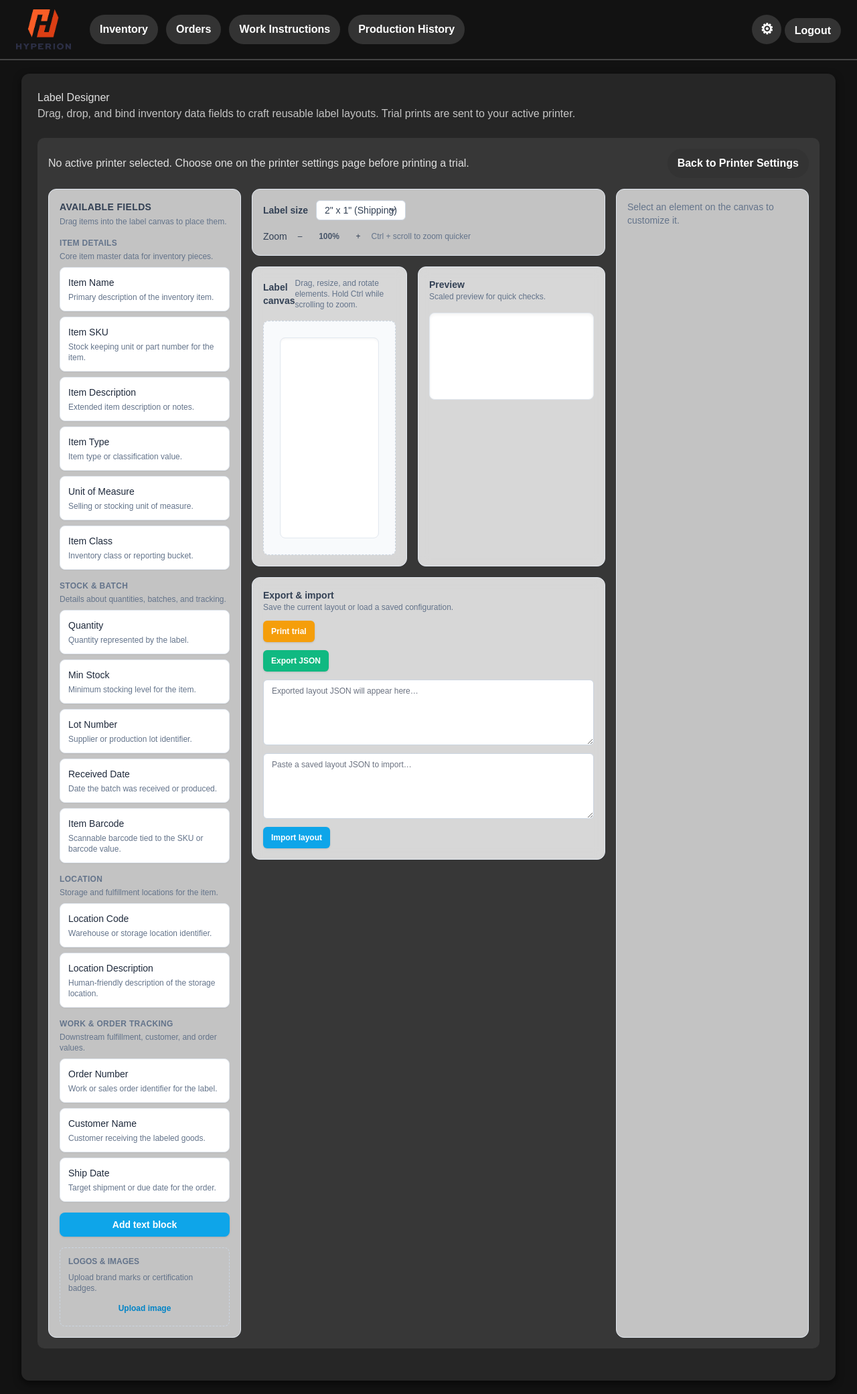
After one commit to baldus/Hyperion-Operations-Hub, a Flask app: page /settings/printers/designer in a window 1280 px wide. The commit adds this page. Shown: the whole page at 67% size. Run offline with Flask 2, Linux system fonts and the light colour scheme; a user stored in the database is signed in; data comes from the database, SQL or seed files in the repository; data that the repository does not hold is empty; some libraries are stand-ins or nearby versions.

Commit message:
Refine label designer bindings and routing

```diff
--- a/invapp2/invapp/routes/printers.py
+++ b/invapp2/invapp/routes/printers.py
@@ -2,6 +2,7 @@ from flask import (
     Blueprint,
     current_app,
     flash,
+    jsonify,
     redirect,
     render_template,
     request,
@@ -135,3 +136,60 @@ def printer_settings():
         zebra_port=current_app.config.get("ZEBRA_PRINTER_PORT", ""),
         is_admin=current_user.has_role("admin"),
     )
+
+
+@bp.route("/designer", methods=["GET"], strict_slashes=False)
+@login_required
+@require_roles("admin")
+def label_designer():
+    printers = Printer.query.order_by(Printer.name.asc()).all()
+    selected_printer = None
+    selected_printer_id = session.get("selected_printer_id")
+    if selected_printer_id:
+        selected_printer = Printer.query.get(selected_printer_id)
+
+    if selected_printer is None and printers:
+        selected_printer = printers[0]
+        session.setdefault("selected_printer_id", selected_printer.id)
+
+    if selected_printer:
+        _apply_printer_configuration(selected_printer)
+
+    return render_template(
+        "settings/label_designer.html",
+        selected_printer=selected_printer,
+        printers=printers,
+    )
+
+
+@bp.post("/designer/print-trial")
+@login_required
+@require_roles("admin")
+def label_designer_print_trial():
+    payload = request.get_json(silent=True) or {}
+    layout = payload.get("layout")
+    if not isinstance(layout, dict):
+        return jsonify({"message": "Layout payload is required for a trial print."}), 400
+
+    selected_printer = None
+    selected_printer_id = session.get("selected_printer_id")
+    if selected_printer_id:
+        selected_printer = Printer.query.get(selected_printer_id)
+
+    if selected_printer is None:
+        return (
+            jsonify({"message": "Select an active printer before sending a trial print."}),
+            400,
+        )
+
+    current_app.logger.info(
+        "Label designer trial print queued for %s: %s", selected_printer.name, layout
+    )
+
+    return jsonify(
+        {
+            "ok": True,
+            "message": f"Trial print queued for {selected_printer.name}.",
+            "printer": selected_printer.name,
+        }
+    )
--- a/invapp2/invapp/static/js/label-designer.js
+++ b/invapp2/invapp/static/js/label-designer.js
@@ -1,5 +1,6 @@
 (() => {
   const { useState, useMemo, useRef, useEffect } = React;
+  const DESIGNER_CONFIG = window.labelDesignerConfig || {};
 
   const uniqueId = () => `element-${Math.random().toString(36).slice(2)}-${Date.now()}`;
 
@@ -10,39 +11,156 @@
     { id: 'custom', name: 'Custom', width: 700, height: 400 }
   ];
 
-  const DEFAULT_FIELDS = [
+  const DATA_FIELD_GROUPS = [
     {
-      id: 'recipientName',
-      label: 'Recipient Name',
-      fieldKey: 'recipient_name',
-      preview: 'Recipient Name',
-      description: 'Customer or contact full name.'
+      id: 'item',
+      label: 'Item Details',
+      description: 'Core item master data for inventory pieces.',
+      fields: [
+        {
+          id: 'item-name',
+          label: 'Item Name',
+          fieldKey: 'inventory.item.name',
+          preview: 'Aluminum Gate Panel',
+          description: 'Primary description of the inventory item.'
         },
         {
-      id: 'address',
-      label: 'Address',
-      fieldKey: 'address',
-      preview: '1234 Elm St.\nSpringfield, IL 62704',
-      description: 'Destination street and city.',
-      defaultHeight: 90
+          id: 'item-sku',
+          label: 'Item SKU',
+          fieldKey: 'inventory.item.sku',
+          preview: 'SKU: GATE-AL-42',
+          description: 'Stock keeping unit or part number for the item.'
         },
         {
-      id: 'orderNumber',
-      label: 'Order Number',
-      fieldKey: 'order_number',
-      preview: 'Order #102938',
-      description: 'Order reference identifier.'
+          id: 'item-description',
+          label: 'Item Description',
+          fieldKey: 'inventory.item.description',
+          preview: '42" powder coated aluminum gate panel',
+          description: 'Extended item description or notes.',
+          defaultHeight: 96
+        },
+        {
+          id: 'item-type',
+          label: 'Item Type',
+          fieldKey: 'inventory.item.type',
+          preview: 'Type: Assembly',
+          description: 'Item type or classification value.'
+        },
+        {
+          id: 'item-unit',
+          label: 'Unit of Measure',
+          fieldKey: 'inventory.item.unit',
+          preview: 'Unit: ea',
+          description: 'Selling or stocking unit of measure.'
+        },
+        {
+          id: 'item-class',
+          label: 'Item Class',
+          fieldKey: 'inventory.item.item_class',
+          preview: 'Class: Finished Goods',
+          description: 'Inventory class or reporting bucket.'
+        }
+      ]
+    },
+    {
+      id: 'stock',
+      label: 'Stock & Batch',
+      description: 'Details about quantities, batches, and tracking.',
+      fields: [
+        {
+          id: 'quantity',
+          label: 'Quantity',
+          fieldKey: 'inventory.stock.quantity',
+          preview: 'Qty: 24',
+          description: 'Quantity represented by the label.'
+        },
+        {
+          id: 'min-stock',
+          label: 'Min Stock',
+          fieldKey: 'inventory.item.min_stock',
+          preview: 'Min: 12',
+          description: 'Minimum stocking level for the item.'
+        },
+        {
+          id: 'lot-number',
+          label: 'Lot Number',
+          fieldKey: 'inventory.batch.lot_number',
+          preview: 'Lot #A1-2048',
+          description: 'Supplier or production lot identifier.'
+        },
+        {
+          id: 'received-date',
+          label: 'Received Date',
+          fieldKey: 'inventory.batch.received_date',
+          preview: 'Received: 2024-03-12',
+          description: 'Date the batch was received or produced.'
         },
         {
           id: 'barcode',
-      label: 'Barcode',
-      fieldKey: 'barcode',
-      preview: '|| BARCODE ||',
-      description: 'Auto-generated barcode placeholder.',
+          label: 'Item Barcode',
+          fieldKey: 'inventory.item.barcode',
+          preview: '|| ITEM BARCODE ||',
+          description: 'Scannable barcode tied to the SKU or barcode value.',
           type: 'barcode',
           defaultHeight: 120
         }
+      ]
+    },
+    {
+      id: 'location',
+      label: 'Location',
+      description: 'Storage and fulfillment locations for the item.',
+      fields: [
+        {
+          id: 'location-code',
+          label: 'Location Code',
+          fieldKey: 'inventory.location.code',
+          preview: 'LOC: RACK-3B',
+          description: 'Warehouse or storage location identifier.'
+        },
+        {
+          id: 'location-description',
+          label: 'Location Description',
+          fieldKey: 'inventory.location.description',
+          preview: 'North warehouse - Rack aisle 3, bay B',
+          description: 'Human-friendly description of the storage location.',
+          defaultHeight: 90
+        }
+      ]
+    },
+    {
+      id: 'order',
+      label: 'Work & Order Tracking',
+      description: 'Downstream fulfillment, customer, and order values.',
+      fields: [
+        {
+          id: 'order-number',
+          label: 'Order Number',
+          fieldKey: 'orders.order.number',
+          preview: 'WO-5843',
+          description: 'Work or sales order identifier for the label.'
+        },
+        {
+          id: 'customer-name',
+          label: 'Customer Name',
+          fieldKey: 'orders.customer.name',
+          preview: 'Customer: Horizon Builders',
+          description: 'Customer receiving the labeled goods.'
+        },
+        {
+          id: 'ship-date',
+          label: 'Ship Date',
+          fieldKey: 'orders.shipment.date',
+          preview: 'Ship: 2024-03-15',
+          description: 'Target shipment or due date for the order.'
+        }
+      ]
+    }
   ];
+
+  const ALL_FIELDS = DATA_FIELD_GROUPS.flatMap((group) =>
+    group.fields.map((field) => ({ ...field, groupId: group.id, groupLabel: group.label }))
+  );
 
   const FONT_FAMILIES = [
     { value: 'Inter, sans-serif', label: 'Inter' },
@@ -81,6 +199,15 @@
       fieldKey: field.fieldKey,
       label: field.label,
       text: field.preview,
+      dataBinding: field.groupId
+        ? {
+            groupId: field.groupId,
+            fieldId: field.id,
+            label: field.label,
+            fieldKey: field.fieldKey,
+            groupLabel: field.groupLabel
+          }
+        : null,
       x: clamp(point.x - width / 2, 0, Math.max(labelSize.width - width, 0)),
       y: clamp(point.y - height / 2, 0, Math.max(labelSize.height - height, 0)),
       width,
@@ -102,6 +229,8 @@
       id: uniqueId(),
       type: 'text',
       text: 'Custom text',
+      dataBinding: null,
+      fieldKey: null,
       x: (labelSize.width - width) / 2,
       y: (labelSize.height - height) / 2,
       width,
@@ -124,6 +253,7 @@
       id: uniqueId(),
       type: 'image',
       src,
+      dataBinding: null,
       x: (labelSize.width - baseWidth) / 2,
       y: (labelSize.height - height) / 2,
       width: baseWidth,
@@ -231,9 +361,13 @@
     const [exportedJSON, setExportedJSON] = useState('');
     const [importValue, setImportValue] = useState('');
     const [customSize, setCustomSize] = useState({ width: LABEL_SIZES[3].width, height: LABEL_SIZES[3].height });
+    const [isPrinting, setIsPrinting] = useState(false);
+    const [printFeedback, setPrintFeedback] = useState(null);
     const canvasRef = useRef(null);
     const fileInputRef = useRef(null);
     const elementsRef = useRef(elements);
+    const { trialPrintUrl, selectedPrinterName } = DESIGNER_CONFIG;
+    const canSendTrial = Boolean(trialPrintUrl);
 
     useEffect(() => {
       elementsRef.current = elements;
@@ -266,10 +400,55 @@
       });
     }, [activeLabelSize.width, activeLabelSize.height]);
 
+    useEffect(() => {
+      setElements((prev) => {
+        let changed = false;
+        const next = prev.map((el) => {
+          if (el.fieldKey && !el.dataBinding) {
+            const match = ALL_FIELDS.find((field) => field.fieldKey === el.fieldKey);
+            if (match) {
+              changed = true;
+              return {
+                ...el,
+                label: el.label || match.label,
+                dataBinding: {
+                  groupId: match.groupId,
+                  fieldId: match.id,
+                  label: match.label,
+                  fieldKey: match.fieldKey,
+                  groupLabel: match.groupLabel
+                }
+              };
+            }
+          }
+          return el;
+        });
+        return changed ? next : prev;
+      });
+    }, []);
+
     const selectedElement = useMemo(
       () => elements.find((el) => el.id === selectedId) || null,
       [elements, selectedId]
     );
+
+    const selectedBinding = useMemo(() => {
+      if (!selectedElement) return null;
+      if (selectedElement.dataBinding) return selectedElement.dataBinding;
+      if (selectedElement.fieldKey) {
+        const match = ALL_FIELDS.find((field) => field.fieldKey === selectedElement.fieldKey);
+        if (match) {
+          return {
+            groupId: match.groupId,
+            fieldId: match.id,
+            label: match.label,
+            fieldKey: match.fieldKey,
+            groupLabel: match.groupLabel
+          };
+        }
+      }
+      return null;
+    }, [selectedElement]);
 
     const updateElement = (id, updates) => {
       setElements((prev) => prev.map((el) => (el.id === id ? { ...el, ...updates } : el)));
@@ -291,9 +470,9 @@
       event.preventDefault();
       const data = event.dataTransfer.getData('text/plain');
       if (!data) return;
-      const [kind, key] = data.split(':');
+      const [kind, groupId, fieldId] = data.split(':');
       if (kind !== 'field') return;
-      const field = DEFAULT_FIELDS.find((f) => f.id === key);
+      const field = ALL_FIELDS.find((f) => f.groupId === groupId && f.id === fieldId);
       if (!field) return;
       const bounds = canvasRef.current?.getBoundingClientRect();
       if (!bounds) return;
@@ -441,8 +620,7 @@
       event.target.value = '';
     };
 
-    const handleExport = () => {
-      const payload = {
+    const buildLayoutPayload = () => ({
       labelSize: {
         width: activeLabelSize.width,
         height: activeLabelSize.height
@@ -472,10 +650,51 @@
           base.fieldKey = el.fieldKey;
           base.label = el.label;
         }
+        if (el.dataBinding) {
+          base.dataBinding = el.dataBinding;
+        }
         return base;
       })
+    });
+
+    const handleExport = () => {
+      const payload = buildLayoutPayload();
+      setExportedJSON(JSON.stringify(payload, null, 2));
     };
-      setExportedJSON(JSON.stringify(payload, null, 2));
+
+    const handleTrialPrint = async () => {
+      setPrintFeedback(null);
+      if (!trialPrintUrl) {
+        setPrintFeedback({ type: 'error', message: 'Trial print endpoint is not configured.' });
+        return;
+      }
+      setIsPrinting(true);
+      try {
+        const payload = buildLayoutPayload();
+        const response = await fetch(trialPrintUrl, {
+          method: 'POST',
+          headers: { 'Content-Type': 'application/json' },
+          body: JSON.stringify({ layout: payload })
+        });
+        const result = await response.json().catch(() => ({}));
+        if (!response.ok) {
+          throw new Error(result?.message || 'Failed to send the trial print.');
+        }
+        setPrintFeedback({
+          type: 'success',
+          message:
+            result?.message ||
+            `Trial print sent${selectedPrinterName ? ` to ${selectedPrinterName}` : ''}.`
+        });
+      } catch (error) {
+        console.error(error);
+        setPrintFeedback({
+          type: 'error',
+          message: error?.message || 'Unable to send a trial print right now.'
+        });
+      } finally {
+        setIsPrinting(false);
+      }
     };
 
     const handleImport = () => {
@@ -673,20 +892,37 @@
         renderElementContent(element, previewScale)
       );
     });
-    const fieldCards = DEFAULT_FIELDS.map((field) =>
+    const fieldCards = DATA_FIELD_GROUPS.map((group) =>
+      React.createElement(
+        'div',
+        { key: group.id, className: 'space-y-2' },
+        React.createElement(
+          'div',
+          { className: 'space-y-1' },
+          React.createElement(
+            'h4',
+            { className: 'text-xs font-semibold uppercase tracking-wide text-slate-500' },
+            group.label
+          ),
+          React.createElement('p', { className: 'text-xs text-slate-500' }, group.description)
+        ),
+        ...group.fields.map((field) =>
           React.createElement(
             'div',
             {
               key: field.id,
               draggable: true,
               onDragStart: (event) => {
-            event.dataTransfer.setData('text/plain', `field:${field.id}`);
+                event.dataTransfer.setData('text/plain', `field:${group.id}:${field.id}`);
                 event.dataTransfer.effectAllowed = 'copy';
               },
-          className: 'cursor-grab rounded-lg border border-slate-200 bg-white p-3 text-sm shadow-sm transition hover:border-sky-400 hover:shadow'
+              className:
+                'cursor-grab rounded-lg border border-slate-200 bg-white p-3 text-sm shadow-sm transition hover:border-sky-400 hover:shadow'
             },
             React.createElement('div', { className: 'font-medium text-slate-800' }, field.label),
             React.createElement('p', { className: 'mt-1 text-xs text-slate-500' }, field.description)
+          )
+        )
       )
     );
     const alignmentButtons = selectedElement
@@ -729,12 +965,78 @@
               'Remove'
             )
           ),
-          selectedElement.fieldKey &&
+          selectedBinding &&
             React.createElement(
               'div',
               { className: 'rounded-lg bg-slate-100 p-2 text-xs text-slate-600' },
               'Bound field: ',
-              React.createElement('span', { className: 'font-semibold text-slate-700' }, selectedElement.label || selectedElement.fieldKey)
+              React.createElement(
+                'span',
+                { className: 'font-semibold text-slate-700' },
+                `${selectedBinding.groupLabel || ''}${selectedBinding.groupLabel ? ' • ' : ''}${selectedElement.label || selectedBinding.label}`
+              )
+            ),
+          selectedElement.type !== 'image' &&
+            React.createElement(
+              'label',
+              { className: 'block space-y-1 text-xs font-semibold text-slate-600' },
+              React.createElement('span', null, 'Data binding'),
+              React.createElement(
+                'select',
+                {
+                  value: selectedBinding ? `${selectedBinding.groupId}:${selectedBinding.fieldId}` : '__none__',
+                  onChange: (event) => {
+                    const value = event.target.value;
+                    if (value === '__none__') {
+                      updateElement(selectedElement.id, {
+                        fieldKey: null,
+                        label: selectedElement.type === 'barcode' ? selectedElement.label : null,
+                        dataBinding: null
+                      });
+                      return;
+                    }
+                    const [groupId, fieldId] = value.split(':');
+                    const field = ALL_FIELDS.find((f) => f.groupId === groupId && f.id === fieldId);
+                    if (!field) return;
+                    const updates = {
+                      fieldKey: field.fieldKey,
+                      label: field.label,
+                      dataBinding: {
+                        groupId: field.groupId,
+                        fieldId: field.id,
+                        label: field.label,
+                        fieldKey: field.fieldKey,
+                        groupLabel: field.groupLabel
+                      }
+                    };
+                    if (selectedElement.type !== 'image') {
+                      updates.text = field.preview;
+                    }
+                    updateElement(selectedElement.id, updates);
+                  },
+                  className:
+                    'w-full rounded-md border border-slate-300 px-2 py-1 text-sm focus:border-sky-400 focus:outline-none focus:ring-2 focus:ring-sky-100'
+                },
+                React.createElement('option', { value: '__none__' }, 'Manual content'),
+                ...DATA_FIELD_GROUPS.map((group) =>
+                  React.createElement(
+                    'optgroup',
+                    { key: group.id, label: group.label },
+                    group.fields.map((field) =>
+                      React.createElement(
+                        'option',
+                        { key: `${group.id}:${field.id}`, value: `${group.id}:${field.id}` },
+                        field.label
+                      )
+                    )
+                  )
+                )
+              ),
+              React.createElement(
+                'p',
+                { className: 'text-[11px] font-normal text-slate-500' },
+                'Bind this element to inventory, batch, or order data, or keep it as manual text.'
+              )
             ),
           selectedElement.type !== 'image' &&
             React.createElement(
@@ -1070,6 +1372,46 @@
               { className: 'mt-3 flex flex-col gap-3 text-sm' },
               React.createElement(
                 'div',
+                { className: 'flex flex-wrap items-center gap-3' },
+                React.createElement(
+                  'button',
+                  {
+                    type: 'button',
+                    onClick: handleTrialPrint,
+                    disabled: isPrinting || !canSendTrial,
+                    className: `rounded-md px-3 py-2 text-xs font-semibold text-white shadow ${
+                      isPrinting || !canSendTrial
+                        ? 'cursor-not-allowed bg-amber-400/70'
+                        : 'bg-amber-500 hover:bg-amber-600'
+                    }`
+                  },
+                  isPrinting ? 'Sending trial…' : 'Print trial'
+                ),
+                selectedPrinterName &&
+                  React.createElement(
+                    'span',
+                    { className: 'text-xs text-slate-500' },
+                    `Active printer: ${selectedPrinterName}`
+                  ),
+                !canSendTrial &&
+                  React.createElement(
+                    'span',
+                    { className: 'text-xs font-semibold text-amber-600' },
+                    'Select a printer on the settings page to enable trial prints.'
+                  ),
+                printFeedback &&
+                  React.createElement(
+                    'span',
+                    {
+                      className: `text-xs font-semibold ${
+                        printFeedback.type === 'success' ? 'text-emerald-600' : 'text-rose-600'
+                      }`
+                    },
+                    printFeedback.message
+                  )
+              ),
+              React.createElement(
+                'div',
                 { className: 'flex items-center gap-2' },
                 React.createElement(
                   'button',
--- /dev/null
+++ b/invapp2/invapp/templates/settings/label_designer.html
@@ -0,0 +1,34 @@
+{% extends "base.html" %}
+
+{% block content %}
+<h2>Label Designer</h2>
+<p class="page-intro">Drag, drop, and bind inventory data fields to craft reusable label layouts. Trial prints are sent to your active printer.</p>
+
+<section class="card-section">
+    <div class="flex flex-wrap items-center justify-between gap-3">
+        <div>
+            {% if selected_printer %}
+            <p class="section-intro">Trial prints will send to <strong>{{ selected_printer.name }}</strong> ({{ selected_printer.connection_label() }}).</p>
+            {% else %}
+            <p class="section-intro">No active printer selected. Choose one on the printer settings page before printing a trial.</p>
+            {% endif %}
+        </div>
+        <a href="{{ url_for('printers.printer_settings') }}" class="action-btn">Back to Printer Settings</a>
+    </div>
+    <div id="label-designer-root" class="mt-4"></div>
+</section>
+{% endblock %}
+
+{% block extra_scripts %}
+{{ super() }}
+<script>
+  window.labelDesignerConfig = {
+    trialPrintUrl: {{ url_for('printers.label_designer_print_trial')|tojson }},
+    selectedPrinterName: {{ selected_printer.name|tojson if selected_printer else 'null' }}
+  };
+</script>
+<script src="https://cdn.tailwindcss.com?plugins=forms,typography"></script>
+<script crossorigin src="https://unpkg.com/react@18/umd/react.production.min.js"></script>
+<script crossorigin src="https://unpkg.com/react-dom@18/umd/react-dom.production.min.js"></script>
+<script defer src="{{ url_for('static', filename='js/label-designer.js') }}"></script>
+{% endblock %}
```
Also changed, not shown: invapp2/invapp/templates/settings/printer_settings.html (+2 -6 lines). Lines whose indentation alone changed are shown as unchanged.
